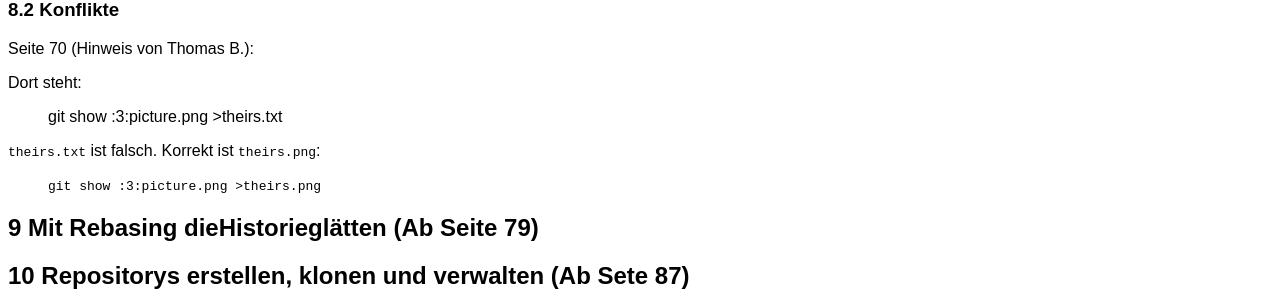
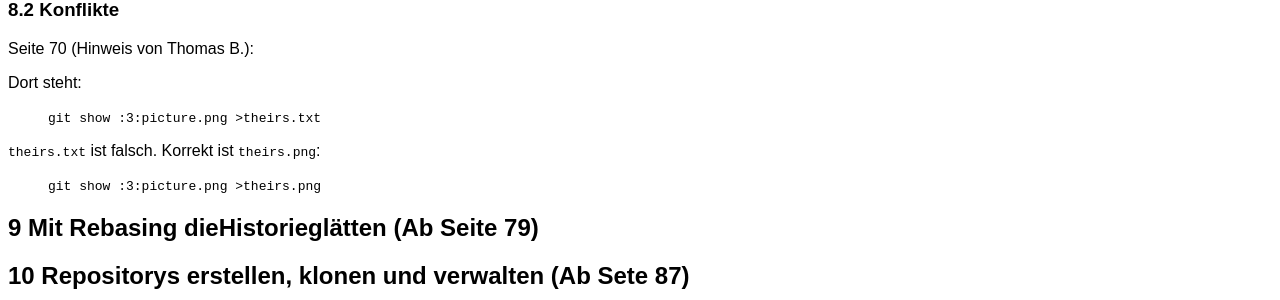
Before and after one commit to kapitel26/gitbuch-feedback, a Jekyll site: the page built from feedback-git-buch-auflage-3.md, in a window 1280 px wide. Shown: the part 804-1104 px from the top of the page. Built offline with Jekyll 4.4.1, drawn with Linux system fonts in a browser that asks for light colours.

Commit message:
Hinweise von Thomas B.

```diff
--- a/feedback-git-buch-auflage-3.md
+++ b/feedback-git-buch-auflage-3.md
@@ -40,7 +40,7 @@ Seite 70 (Hinweis von Thomas B.):
 
 Dort steht:
 
-> git show :3:picture.png   >theirs.txt
+> `git show :3:picture.png   >theirs.txt`
 
 `theirs.txt` ist falsch. Korrekt ist `theirs.png`:
 
```
